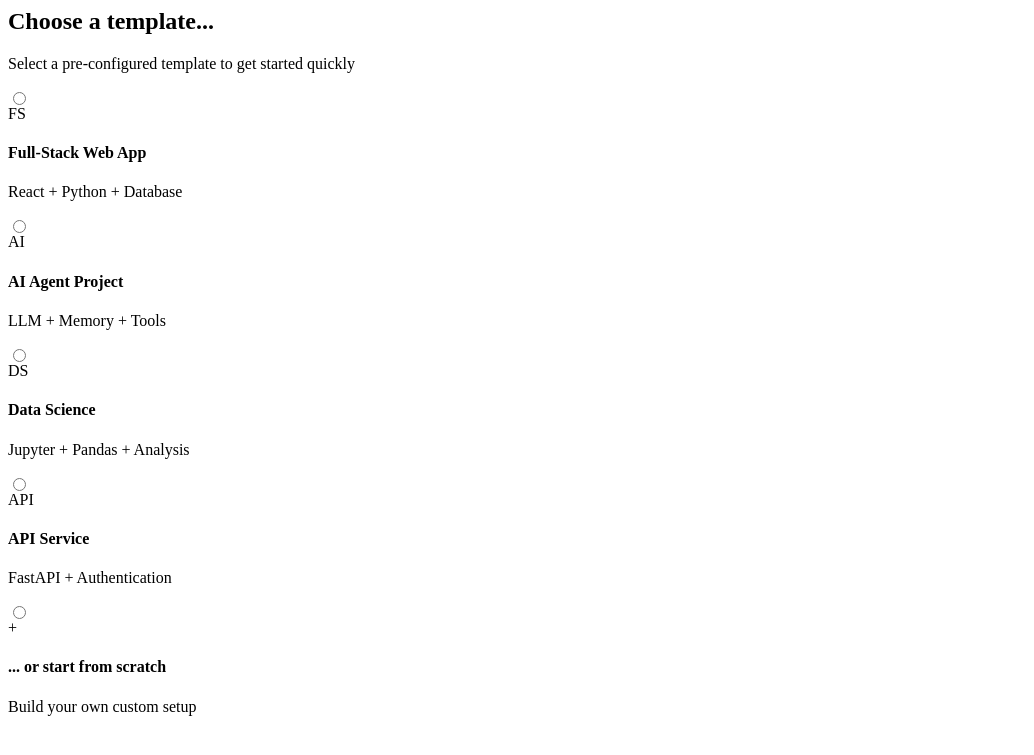
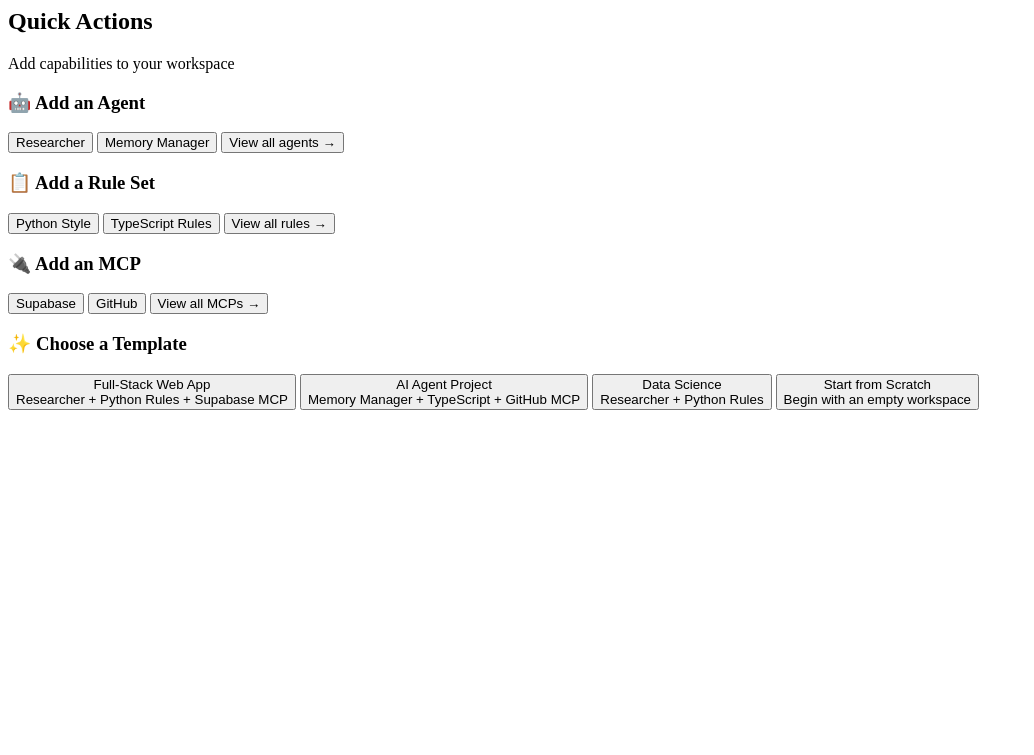
Before and after one commit to coderamp-labs/gitrules, a FastAPI app: template app/templates/components/quick_actions.html in a window 1280 px wide. Shown: the top 755 px of the page, without its empty margins (0-1034 px from the left). Run offline with FastAPI, Linux system fonts and the light colour scheme; the template is opened without the code that fills it, so the values that code supplies are empty.

Commit message:
improve quick actions

```diff
--- a/app/templates/components/quick_actions.html
+++ b/app/templates/components/quick_actions.html
@@ -1,283 +1,244 @@
-<div id="quick-actions-section" class="bg-cyan-50 border-2 border-black shadow-[4px_4px_0px_0px_rgba(0,0,0,1)] p-6 min-h-[400px] flex flex-col transition-opacity duration-300">
+<div id="quick-actions-section" class="bg-cyan-50 border-2 border-black shadow-[4px_4px_0px_0px_rgba(0,0,0,1)] p-6 min-h-[500px] flex flex-col transition-opacity duration-300">
     <!-- Header -->
     <div class="mb-6">
-        <h2 class="text-2xl font-black text-black mb-2">Choose a template...</h2>
-        <p class="text-black font-medium">Select a pre-configured template to get started quickly</p>
+        <h2 class="text-2xl font-black text-black mb-2">Quick Actions</h2>
+        <p class="text-black font-medium">Add capabilities to your workspace</p>
     </div>
 
-    <!-- Template Options -->
-    <div class="flex-1 space-y-4">
-        <div class="grid grid-cols-1 md:grid-cols-2 gap-4">
-            <label class="template-option cursor-pointer">
-                <input type="radio" name="template" value="full-stack" class="sr-only peer">
-                <div class="p-4 bg-white border-2 border-black shadow-[2px_2px_0px_0px_rgba(0,0,0,1)] peer-checked:bg-cyan-400 peer-checked:shadow-[4px_4px_0px_0px_rgba(0,0,0,1)] peer-checked:translate-x-[-1px] peer-checked:translate-y-[-1px] hover:shadow-[4px_4px_0px_0px_rgba(0,0,0,1)] hover:translate-x-[-1px] hover:translate-y-[-1px] transition-all">
-                    <div class="flex items-center gap-3">
-                        <div class="w-8 h-8 bg-pink-400 border-2 border-black flex items-center justify-center">
-                            <span class="text-sm font-black">FS</span>
-                        </div>
-                        <div>
-                            <h4 class="font-black text-black">Full-Stack Web App</h4>
-                            <p class="text-sm text-black font-medium">React + Python + Database</p>
-                        </div>
-                    </div>
-                </div>
-            </label>
+    <!-- Main Column with 3 Categories -->
+    <div class="flex-1 space-y-6">
 
-            <label class="template-option cursor-pointer">
-                <input type="radio" name="template" value="ai-agent" class="sr-only peer">
-                <div class="p-4 bg-white border-2 border-black shadow-[2px_2px_0px_0px_rgba(0,0,0,1)] peer-checked:bg-cyan-400 peer-checked:shadow-[4px_4px_0px_0px_rgba(0,0,0,1)] peer-checked:translate-x-[-1px] peer-checked:translate-y-[-1px] hover:shadow-[4px_4px_0px_0px_rgba(0,0,0,1)] hover:translate-x-[-1px] hover:translate-y-[-1px] transition-all">
-                    <div class="flex items-center gap-3">
-                        <div class="w-8 h-8 bg-pink-400 border-2 border-black flex items-center justify-center">
-                            <span class="text-sm font-black">AI</span>
-                        </div>
-                        <div>
-                            <h4 class="font-black text-black">AI Agent Project</h4>
-                            <p class="text-sm text-black font-medium">LLM + Memory + Tools</p>
-                        </div>
-                    </div>
-                </div>
-            </label>
-
-            <label class="template-option cursor-pointer">
-                <input type="radio" name="template" value="data-science" class="sr-only peer">
-                <div class="p-4 bg-white border-2 border-black shadow-[2px_2px_0px_0px_rgba(0,0,0,1)] peer-checked:bg-cyan-400 peer-checked:shadow-[4px_4px_0px_0px_rgba(0,0,0,1)] peer-checked:translate-x-[-1px] peer-checked:translate-y-[-1px] hover:shadow-[4px_4px_0px_0px_rgba(0,0,0,1)] hover:translate-x-[-1px] hover:translate-y-[-1px] transition-all">
-                    <div class="flex items-center gap-3">
-                        <div class="w-8 h-8 bg-pink-400 border-2 border-black flex items-center justify-center">
-                            <span class="text-sm font-black">DS</span>
-                        </div>
-                        <div>
-                            <h4 class="font-black text-black">Data Science</h4>
-                            <p class="text-sm text-black font-medium">Jupyter + Pandas + Analysis</p>
-                        </div>
-                    </div>
-                </div>
-            </label>
-
-            <label class="template-option cursor-pointer">
-                <input type="radio" name="template" value="api-service" class="sr-only peer">
-                <div class="p-4 bg-white border-2 border-black shadow-[2px_2px_0px_0px_rgba(0,0,0,1)] peer-checked:bg-cyan-400 peer-checked:shadow-[4px_4px_0px_0px_rgba(0,0,0,1)] peer-checked:translate-x-[-1px] peer-checked:translate-y-[-1px] hover:shadow-[4px_4px_0px_0px_rgba(0,0,0,1)] hover:translate-x-[-1px] hover:translate-y-[-1px] transition-all">
-                    <div class="flex items-center gap-3">
-                        <div class="w-8 h-8 bg-pink-400 border-2 border-black flex items-center justify-center">
-                            <span class="text-sm font-black">API</span>
-                        </div>
-                        <div>
-                            <h4 class="font-black text-black">API Service</h4>
-                            <p class="text-sm text-black font-medium">FastAPI + Authentication</p>
-                        </div>
-                    </div>
-                </div>
-            </label>
+        <!-- Add an Agent Section -->
+        <div class="bg-white border-2 border-black p-4">
+            <h3 class="text-lg font-black text-black mb-3 flex items-center gap-2">
+                <span class="text-xl">🤖</span> Add an Agent
+            </h3>
+            <div class="flex gap-2 flex-wrap">
+                <button class="qa-include-btn px-3 py-2 bg-cyan-400 border-2 border-black text-black font-bold shadow-[2px_2px_0px_0px_rgba(0,0,0,1)] hover:shadow-[3px_3px_0px_0px_rgba(0,0,0,1)] hover:translate-x-[-1px] hover:translate-y-[-1px] active:shadow-[1px_1px_0px_0px_rgba(0,0,0,1)] active:translate-x-[1px] active:translate-y-[1px] transition-all text-sm"
+                        data-template="Researcher">
+                    Researcher
+                </button>
+                <button class="qa-include-btn px-3 py-2 bg-cyan-400 border-2 border-black text-black font-bold shadow-[2px_2px_0px_0px_rgba(0,0,0,1)] hover:shadow-[3px_3px_0px_0px_rgba(0,0,0,1)] hover:translate-x-[-1px] hover:translate-y-[-1px] active:shadow-[1px_1px_0px_0px_rgba(0,0,0,1)] active:translate-x-[1px] active:translate-y-[1px] transition-all text-sm"
+                        data-template="Memory Manager">
+                    Memory Manager
+                </button>
+                <button class="px-3 py-2 bg-gray-200 border-2 border-black text-black font-bold shadow-[2px_2px_0px_0px_rgba(0,0,0,1)] hover:shadow-[3px_3px_0px_0px_rgba(0,0,0,1)] hover:translate-x-[-1px] hover:translate-y-[-1px] active:shadow-[1px_1px_0px_0px_rgba(0,0,0,1)] active:translate-x-[1px] active:translate-y-[1px] transition-all text-sm"
+                        onclick="showFullAgentList()">
+                    View all agents →
+                </button>
+            </div>
         </div>
 
-        <!-- Start from scratch option -->
-        <div class="border-t-2 border-black pt-4 mt-6">
-            <label class="template-option cursor-pointer">
-                <input type="radio" name="template" value="scratch" class="sr-only peer">
-                <div class="p-4 bg-white border-2 border-black shadow-[2px_2px_0px_0px_rgba(0,0,0,1)] peer-checked:bg-cyan-400 peer-checked:shadow-[4px_4px_0px_0px_rgba(0,0,0,1)] peer-checked:translate-x-[-1px] peer-checked:translate-y-[-1px] hover:shadow-[4px_4px_0px_0px_rgba(0,0,0,1)] hover:translate-x-[-1px] hover:translate-y-[-1px] transition-all">
-                    <div class="flex items-center gap-3">
-                        <div class="w-8 h-8 bg-gray-300 border-2 border-black flex items-center justify-center">
-                            <span class="text-xl font-black">+</span>
-                        </div>
-                        <div>
-                            <h4 class="font-black text-black">... or start from scratch</h4>
-                            <p class="text-sm text-black font-medium">Build your own custom setup</p>
-                        </div>
-                    </div>
-                </div>
-            </label>
+        <!-- Add a Rule Set Section -->
+        <div class="bg-white border-2 border-black p-4">
+            <h3 class="text-lg font-black text-black mb-3 flex items-center gap-2">
+                <span class="text-xl">📋</span> Add a Rule Set
+            </h3>
+            <div class="flex gap-2 flex-wrap">
+                <button class="qa-include-btn px-3 py-2 bg-pink-400 border-2 border-black text-black font-bold shadow-[2px_2px_0px_0px_rgba(0,0,0,1)] hover:shadow-[3px_3px_0px_0px_rgba(0,0,0,1)] hover:translate-x-[-1px] hover:translate-y-[-1px] active:shadow-[1px_1px_0px_0px_rgba(0,0,0,1)] active:translate-x-[1px] active:translate-y-[1px] transition-all text-sm"
+                        data-template="Python">
+                    Python Style
+                </button>
+                <button class="qa-include-btn px-3 py-2 bg-pink-400 border-2 border-black text-black font-bold shadow-[2px_2px_0px_0px_rgba(0,0,0,1)] hover:shadow-[3px_3px_0px_0px_rgba(0,0,0,1)] hover:translate-x-[-1px] hover:translate-y-[-1px] active:shadow-[1px_1px_0px_0px_rgba(0,0,0,1)] active:translate-x-[1px] active:translate-y-[1px] transition-all text-sm"
+                        data-template="TypeScript">
+                    TypeScript Rules
+                </button>
+                <button class="px-3 py-2 bg-gray-200 border-2 border-black text-black font-bold shadow-[2px_2px_0px_0px_rgba(0,0,0,1)] hover:shadow-[3px_3px_0px_0px_rgba(0,0,0,1)] hover:translate-x-[-1px] hover:translate-y-[-1px] active:shadow-[1px_1px_0px_0px_rgba(0,0,0,1)] active:translate-x-[1px] active:translate-y-[1px] transition-all text-sm"
+                        onclick="showFullRulesList()">
+                    View all rules →
+                </button>
+            </div>
+        </div>
+
+        <!-- Add an MCP Section -->
+        <div class="bg-white border-2 border-black p-4">
+            <h3 class="text-lg font-black text-black mb-3 flex items-center gap-2">
+                <span class="text-xl">🔌</span> Add an MCP
+            </h3>
+            <div class="flex gap-2 flex-wrap">
+                <button class="qa-include-btn px-3 py-2 bg-yellow-400 border-2 border-black text-black font-bold shadow-[2px_2px_0px_0px_rgba(0,0,0,1)] hover:shadow-[3px_3px_0px_0px_rgba(0,0,0,1)] hover:translate-x-[-1px] hover:translate-y-[-1px] active:shadow-[1px_1px_0px_0px_rgba(0,0,0,1)] active:translate-x-[1px] active:translate-y-[1px] transition-all text-sm"
+                        data-template="Supabase MCP">
+                    Supabase
+                </button>
+                <button class="qa-include-btn px-3 py-2 bg-yellow-400 border-2 border-black text-black font-bold shadow-[2px_2px_0px_0px_rgba(0,0,0,1)] hover:shadow-[3px_3px_0px_0px_rgba(0,0,0,1)] hover:translate-x-[-1px] hover:translate-y-[-1px] active:shadow-[1px_1px_0px_0px_rgba(0,0,0,1)] active:translate-x-[1px] active:translate-y-[1px] transition-all text-sm"
+                        data-template="Github MCP">
+                    GitHub
+                </button>
+                <button class="px-3 py-2 bg-gray-200 border-2 border-black text-black font-bold shadow-[2px_2px_0px_0px_rgba(0,0,0,1)] hover:shadow-[3px_3px_0px_0px_rgba(0,0,0,1)] hover:translate-x-[-1px] hover:translate-y-[-1px] active:shadow-[1px_1px_0px_0px_rgba(0,0,0,1)] active:translate-x-[1px] active:translate-y-[1px] transition-all text-sm"
+                        onclick="showFullMCPList()">
+                    View all MCPs →
+                </button>
+            </div>
         </div>
     </div>
 
-    <!-- Control Buttons -->
-    <div class="flex justify-between items-center mt-6">
-        <div class="flex gap-3">
-            <button id="back-btn" class="px-4 py-2 bg-gray-100 border-2 border-black text-black font-bold shadow-[2px_2px_0px_0px_rgba(0,0,0,1)] hover:shadow-[4px_4px_0px_0px_rgba(0,0,0,1)] hover:translate-x-[-1px] hover:translate-y-[-1px] active:shadow-[1px_1px_0px_0px_rgba(0,0,0,1)] active:translate-x-[1px] active:translate-y-[1px] transition-all" style="display: none;">
-                Back
+    <!-- Choose a Template Section (Below the column) -->
+    <div class="mt-8 pt-6 border-t-2 border-black">
+        <h3 class="text-lg font-black text-black mb-4">
+            ✨ Choose a Template
+        </h3>
+        <div class="grid grid-cols-1 md:grid-cols-2 gap-3">
+            <button class="template-select-btn p-4 bg-gradient-to-r from-cyan-50 to-pink-50 border-2 border-black text-left hover:shadow-[4px_4px_0px_0px_rgba(0,0,0,1)] hover:translate-x-[-2px] hover:translate-y-[-2px] transition-all"
+                    data-template-id="full-stack">
+                <div class="font-black text-black mb-1">Full-Stack Web App</div>
+                <div class="text-sm text-gray-700">Researcher + Python Rules + Supabase MCP</div>
+            </button>
+
+            <button class="template-select-btn p-4 bg-gradient-to-r from-pink-50 to-yellow-50 border-2 border-black text-left hover:shadow-[4px_4px_0px_0px_rgba(0,0,0,1)] hover:translate-x-[-2px] hover:translate-y-[-2px] transition-all"
+                    data-template-id="ai-agent">
+                <div class="font-black text-black mb-1">AI Agent Project</div>
+                <div class="text-sm text-gray-700">Memory Manager + TypeScript + GitHub MCP</div>
+            </button>
+
+            <button class="template-select-btn p-4 bg-gradient-to-r from-yellow-50 to-cyan-50 border-2 border-black text-left hover:shadow-[4px_4px_0px_0px_rgba(0,0,0,1)] hover:translate-x-[-2px] hover:translate-y-[-2px] transition-all"
+                    data-template-id="data-science">
+                <div class="font-black text-black mb-1">Data Science</div>
+                <div class="text-sm text-gray-700">Researcher + Python Rules</div>
+            </button>
+
+            <!-- Start from Scratch -->
+            <button id="start-from-scratch-btn" class="p-4 bg-gray-100 border-2 border-black text-left hover:shadow-[4px_4px_0px_0px_rgba(0,0,0,1)] hover:translate-x-[-2px] hover:translate-y-[-2px] transition-all">
+                <div class="font-black text-black mb-1">Start from Scratch</div>
+                <div class="text-sm text-gray-700">Begin with an empty workspace</div>
             </button>
         </div>
     </div>
+
+    <!-- Back Button (hidden initially) -->
+    <button id="back-btn" class="mt-4 px-4 py-2 bg-gray-100 border-2 border-black text-black font-bold shadow-[2px_2px_0px_0px_rgba(0,0,0,1)] hover:shadow-[4px_4px_0px_0px_rgba(0,0,0,1)] hover:translate-x-[-1px] hover:translate-y-[-1px] active:shadow-[1px_1px_0px_0px_rgba(0,0,0,1)] active:translate-x-[1px] active:translate-y-[1px] transition-all" style="display: none;">
+        ← Back to Quick Actions
+    </button>
 </div>
 
 <script>
-// Template definitions with Quick Actions
-const TEMPLATES = {
+// Template definitions
+const TEMPLATE_COMPOSITIONS = {
     'full-stack': [
-        'Researcher',
-        'Memory Manager',
-        'Supabase MCP',
-        'Github MCP',
-        'Python',
-        'TypeScript'
+        { type: 'agent', name: 'Researcher' },
+        { type: 'rules', name: 'Python' },
+        { type: 'mcp', name: 'Supabase MCP' }
     ],
     'ai-agent': [
-        'Researcher',
-        'Memory Manager',
-        'Code Reviewer',
-        'Python',
-        'Github MCP'
+        { type: 'agent', name: 'Memory Manager' },
+        { type: 'rules', name: 'TypeScript' },
+        { type: 'mcp', name: 'Github MCP' }
     ],
     'data-science': [
-        'Researcher',
-        'Python',
-        'Data Analysis Guidelines',
-        'Jupyter Notebook MCP'
-    ],
-    'api-service': [
-        'Supabase MCP',
-        'Github MCP',
-        'Python',
-        'API Security Guidelines',
-        'Authentication MCP'
-    ],
-    'scratch': []
+        { type: 'agent', name: 'Researcher' },
+        { type: 'rules', name: 'Python' }
+    ]
 };
 
 // Global state
 let isWorkspaceVisible = false;
-let selectedTemplateValue = null;
-let selectedTemplateActions = [];
 
-// Main application logic
+// Initialize on page load
 document.addEventListener('DOMContentLoaded', function() {
-    // Initialize workspace visibility first
     const workspaceSection = document.querySelector('.mt-16');
     if (workspaceSection) {
         workspaceSection.style.display = 'none';
         workspaceSection.style.transition = 'opacity 300ms ease-in-out';
     }
 
-    const radioButtons = document.querySelectorAll('input[name="template"]');
-    const backButton = document.getElementById('back-btn');
-    const quickActionsSection = document.getElementById('quick-actions-section');
+    // Wire up template buttons
+    document.querySelectorAll('.template-select-btn').forEach(btn => {
+        btn.addEventListener('click', function() {
+            const templateId = this.dataset.templateId;
+            applyTemplate(templateId);
+        });
+    });
 
-    // Handle template selection - instantly switch to workspace
-    radioButtons.forEach(radio => {
-        radio.addEventListener('change', function() {
-            if (this.checked) {
-                selectedTemplateValue = this.value;
-                selectedTemplateActions = TEMPLATES[selectedTemplateValue];
+    // Wire up start from scratch button
+    const scratchBtn = document.getElementById('start-from-scratch-btn');
+    if (scratchBtn) {
+        scratchBtn.addEventListener('click', startFromScratch);
+    }
 
-                // Create or switch to template-specific context
-                const templateName = getTemplateDisplayName(selectedTemplateValue);
-                const contextId = selectedTemplateValue === 'scratch' ? 'default' : selectedTemplateValue;
+    // Wire up back button
+    const backBtn = document.getElementById('back-btn');
+    if (backBtn) {
+        backBtn.addEventListener('click', function() {
+            if (isWorkspaceVisible) {
+                hideWorkspace();
+            }
+        });
+    }
 
-                // Use workspaceManager if available
-                if (window.workspaceManager) {
-                    const contexts = workspaceManager.loadContextsList();
-                    if (!contexts[contextId] && contextId !== 'default') {
-                        workspaceManager.createContext(contextId, templateName);
-                    }
-                    workspaceManager.switchContext(contextId);
-                }
-
-                // Apply quick actions sequentially
-                applyQuickActionsSequentially(selectedTemplateActions);
-
-                // Fade out quick actions and show workspace
+    // Wire up Quick Action Include buttons
+    document.querySelectorAll('.qa-include-btn').forEach(btn => {
+        btn.addEventListener('click', function(e) {
+            e.preventDefault();
+            const templateName = this.dataset.template;
+            if (templateName && window.includeTemplate) {
+                window.includeTemplate(templateName);
                 showWorkspace();
             }
         });
     });
-
-    // Handle back button click
-    backButton.addEventListener('click', function() {
-        if (isWorkspaceVisible) {
-            hideWorkspace();
-        }
-    });
-
 });
 
-// Get display name for template
-function getTemplateDisplayName(templateValue) {
-    const displayNames = {
-        'full-stack': 'Full-Stack Web App',
-        'ai-agent': 'AI Agent Project',
-        'data-science': 'Data Science',
-        'api-service': 'API Service',
-        'scratch': 'Start from Scratch'
-    };
-    return displayNames[templateValue] || templateValue;
-}
-
-// Reset workspace to selected template
-function resetToTemplate() {
-    if (!selectedTemplateValue || !selectedTemplateActions) {
-        console.error('No template data available for reset');
+// Apply a template composition
+function applyTemplate(templateId) {
+    const composition = TEMPLATE_COMPOSITIONS[templateId];
+    if (!composition) {
+        console.error('Unknown template:', templateId);
         return;
     }
 
-    // Clear workspace editor content
-    if (typeof workspaceMonacoEditor !== 'undefined' && workspaceMonacoEditor) {
-        workspaceMonacoEditor.setValue('# My Agent Configuration\n\nResetting template...\n');
+    // Create or switch to template-specific context
+    if (window.workspaceManager) {
+        const contexts = workspaceManager.loadContextsList();
+        if (!contexts[templateId]) {
+            const templateNames = {
+                'full-stack': 'Full-Stack Web App',
+                'ai-agent': 'AI Agent Project',
+                'data-science': 'Data Science'
+            };
+            workspaceManager.createContext(templateId, templateNames[templateId] || templateId);
+        }
+        workspaceManager.switchContext(templateId);
+
+        // Apply all template items
+        composition.forEach(item => {
+            if (window.includeTemplate) {
+                window.includeTemplate(item.name);
+            }
+        });
     }
 
-    // Re-apply template actions sequentially
-    setTimeout(() => {
-        applyQuickActionsSequentially(selectedTemplateActions);
-    }, 500);
-
-    // Visual feedback
-    const resetButton = document.getElementById('workspace-reset-btn');
-    if (resetButton) {
-        const originalText = resetButton.textContent;
-        resetButton.textContent = 'Resetting...';
-        resetButton.disabled = true;
-
-        setTimeout(() => {
-            resetButton.textContent = 'Template Restored!';
-            resetButton.classList.remove('bg-red-100');
-            resetButton.classList.add('bg-green-100');
-
-            setTimeout(() => {
-                resetButton.textContent = originalText;
-                resetButton.disabled = false;
-                resetButton.classList.remove('bg-green-100');
-                resetButton.classList.add('bg-red-100');
-            }, 2000);
-        }, 1000);
-    }
+    // Show workspace
+    showWorkspace();
 }
 
-// Apply quick actions sequentially with delay
-async function applyQuickActionsSequentially(quickActions) {
-    if (quickActions.length === 0) return;
+// Start from scratch with empty context
+function startFromScratch() {
+    if (window.workspaceManager) {
+        // Switch to default context and reset it
+        workspaceManager.switchContext('default');
+        workspaceManager.reset();
+    }
 
-    console.log('Applying quick actions:', quickActions);
-
-    // Find existing quick action buttons and simulate clicks
-    for (let i = 0; i < quickActions.length; i++) {
-        const actionName = quickActions[i];
-        await simulateQuickActionClick(actionName);
-
-        // Add delay between actions for visual feedback
-        if (i < quickActions.length - 1) {
-            await new Promise(resolve => setTimeout(resolve, 200));
-        }
-    }
+    // Show workspace
+    showWorkspace();
 }
 
-// Simulate clicking a quick action button
-async function simulateQuickActionClick(actionName) {
-    // This would normally find and click the corresponding quick action button
-    // For now, we'll just log it and add to the workspace editor
-    console.log(`Applying quick action: ${actionName}`);
+// Show full lists (placeholder functions)
+function showFullAgentList() {
+    alert('Full agent list coming soon!');
+}
 
-    // Prefer mutating Workspace Files panel
-    if (typeof applyWorkspaceQuickAction === 'function') {
-        await applyWorkspaceQuickAction(actionName);
-        return;
-    }
-    // Fallback: log into editor
-    if (typeof insertTextAtCursor === 'function') {
-        insertTextAtCursor(`${actionName}\n`);
-    }
+function showFullRulesList() {
+    alert('Full rules list coming soon!');
+}
+
+function showFullMCPList() {
+    alert('Full MCP list coming soon!');
 }
 
 // Show workspace with fade transition
 function showWorkspace() {
     const quickActionsSection = document.getElementById('quick-actions-section');
-    const workspaceSection = document.querySelector('.mt-16'); // workspace container
+    const workspaceSection = document.querySelector('.mt-16');
     const backButton = document.getElementById('back-btn');
 
     if (!workspaceSection) {
@@ -293,24 +254,24 @@ function showWorkspace() {
         quickActionsSection.style.display = 'none';
         workspaceSection.style.display = 'block';
         workspaceSection.style.opacity = '0';
-        workspaceSection.style.transition = 'opacity 300ms ease-in-out';
 
         // Show back button
-        backButton.style.display = 'inline-block';
+        if (backButton) {
+            backButton.style.display = 'inline-block';
+        }
 
         // Fade in workspace
         setTimeout(() => {
             workspaceSection.style.opacity = '1';
             isWorkspaceVisible = true;
         }, 50);
-
     }, 300);
 }
 
 // Hide workspace with fade transition
 function hideWorkspace() {
     const quickActionsSection = document.getElementById('quick-actions-section');
-    const workspaceSection = document.querySelector('.mt-16'); // workspace container
+    const workspaceSection = document.querySelector('.mt-16');
     const backButton = document.getElementById('back-btn');
 
     if (!workspaceSection) {
@@ -328,15 +289,15 @@ function hideWorkspace() {
         quickActionsSection.style.opacity = '0';
 
         // Hide back button
-        backButton.style.display = 'none';
+        if (backButton) {
+            backButton.style.display = 'none';
+        }
 
         // Fade in quick actions
         setTimeout(() => {
             quickActionsSection.style.opacity = '1';
             isWorkspaceVisible = false;
         }, 50);
-
     }, 300);
 }
-
 </script>
```
